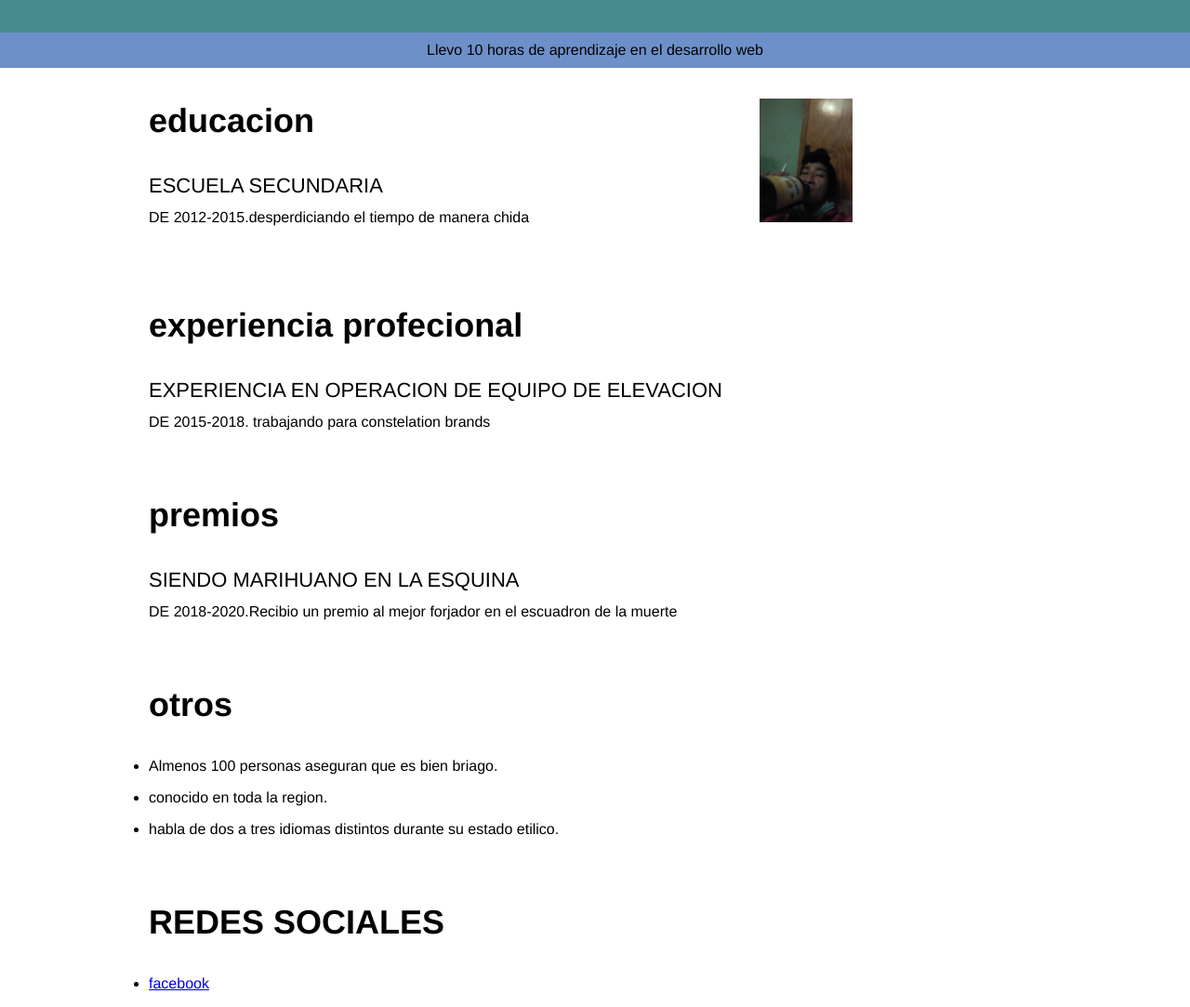
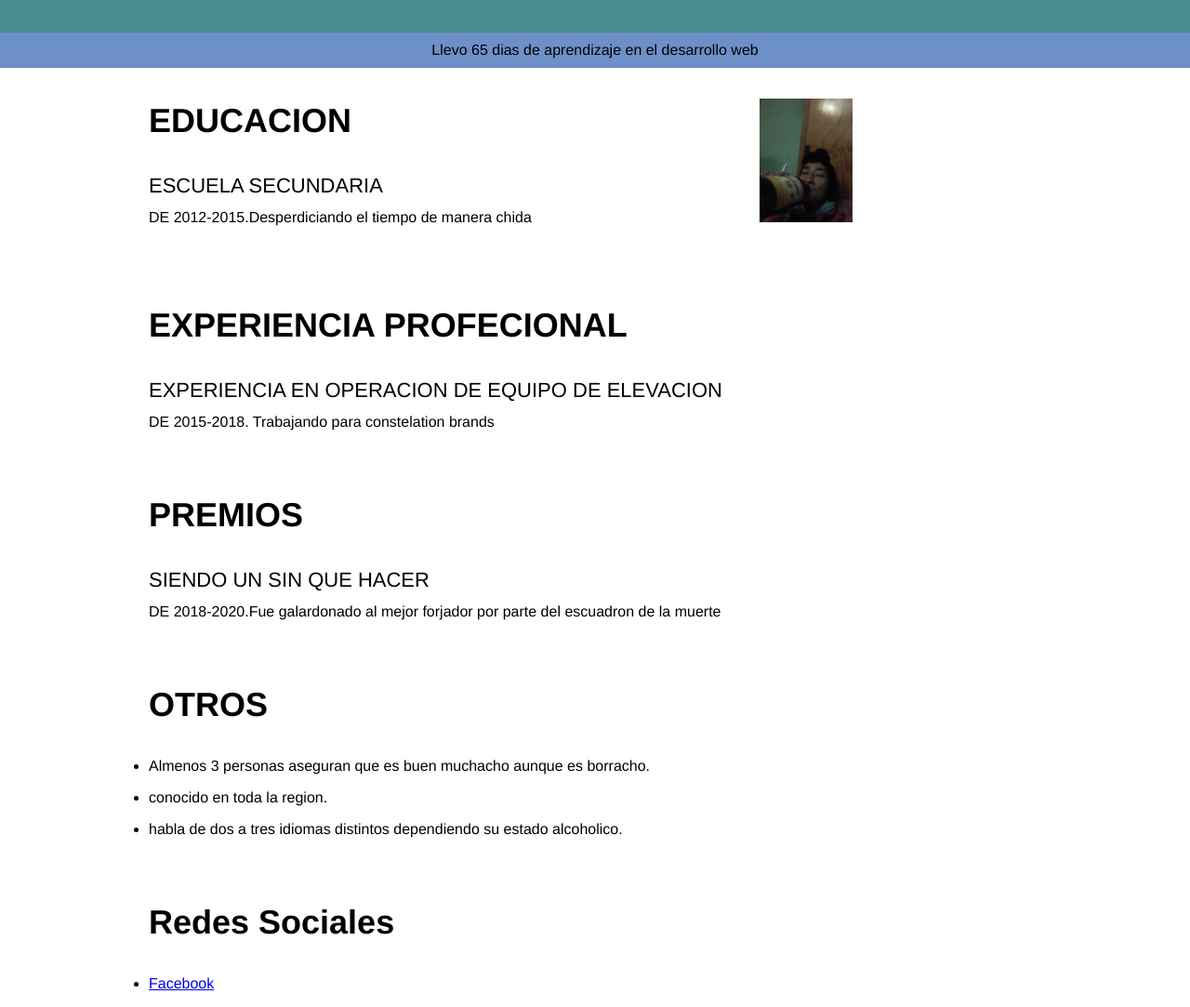
Before and after one commit to tepeuGmz/tepeugmz.github.com, a plain HTML site: page index.html in a window 1280 px wide. Shown: the part 132-1215 px from the top of the page at 93% size. Drawn offline with Linux system fonts and the light colour scheme.

Commit message:
the information is modified and some spelling errors are corrected

```diff
--- a/index.html
+++ b/index.html
@@ -14,17 +14,17 @@
       <p style="display:inline-block;width:400px;font-weight:200;">Estudiante en diseño web</p>
     </header>
     <div style="background-color:#6d90c9;color:black;text-align:center;padding:10px;">
-      Llevo 10 horas de aprendizaje en el desarrollo web
+      Llevo 65 dias de aprendizaje en el desarrollo web
     </div>
     <section>
       <div style="width:960px;margin-right:auto;margin-left:auto;">
         <div style="display:inline-block;width:68%;vertical-aligne-top;">
           <div>
-            <h3 style="font-size:36px;font-weight:700;">educacion</h3>
+            <h3 style="font-size:36px;font-weight:700;">EDUCACION</h3>
             <div>
               <dl>
-                <dt style="font-size:22px;text-transform:uppercase;margin-bottom:12px;margin-top:36px;">escuela secundaria</dt>
-                <dd style="margin:0;">DE 2012-2015.desperdiciando el tiempo de manera chida </dd>
+                <dt style="font-size:22px;text-transform:uppercase;margin-bottom:12px;margin-top:36px;">Escuela secundaria</dt>
+                <dd style="margin:0;">DE 2012-2015.Desperdiciando el tiempo de manera chida </dd>
               </dl>
             </div>
           </div>
@@ -33,36 +33,36 @@
           <img src="tp.jpg"width="100">
         </div>
         <div style="margin-top:70px">
-          <h3 style="font-size:36px;font-weight:700;">experiencia profecional</h3>
+          <h3 style="font-size:36px;font-weight:700;">EXPERIENCIA PROFECIONAL</h3>
           <div>
             <dl>
-              <dt style="font-size:22px;text-transform:uppercase;margin-bottom:12px;margin-top:36px;">experiencia en operacion de equipo de elevacion</dt>
-              <dd style="margin:0;">DE 2015-2018. trabajando para constelation brands</dd>
+              <dt style="font-size:22px;text-transform:uppercase;margin-bottom:12px;margin-top:36px;">Experiencia en operacion de equipo de elevacion</dt>
+              <dd style="margin:0;">DE 2015-2018. Trabajando para constelation brands</dd>
             </dl>
           </div>
         </div>
         <div style="margin-top:70px">
-          <h3 style="font-size:36px;font-weight:700;">premios</h3>
+          <h3 style="font-size:36px;font-weight:700;">PREMIOS</h3>
           <div>
             <dl>
-              <dt style="font-size:22px;text-transform:uppercase;margin-bottom:12px;margin-top:36px;">SIENDO MARIHUANO EN LA ESQUINA</dt>
-              <dd style="margin:0;">DE 2018-2020.Recibio un premio al mejor forjador en el escuadron de la muerte </dd>
+              <dt style="font-size:22px;text-transform:uppercase;margin-bottom:12px;margin-top:36px;">Siendo un sin que hacer</dt>
+              <dd style="margin:0;">DE 2018-2020.Fue galardonado al mejor forjador por parte del escuadron de la muerte </dd>
             </dl>
           </div>
         </div>
         <div style="margin-top:70px">
-          <h3 style="font-size:36px;font-weight:700;">otros</h3>
+          <h3 style="font-size:36px;font-weight:700;">OTROS</h3>
             <ul style="margin=top:12px;padding:0px;">
-              <li style="margin-top:16px;">Almenos 100 personas aseguran que es bien briago.</li>
+              <li style="margin-top:16px;">Almenos 3 personas aseguran que es buen muchacho aunque es borracho.</li>
               <li style="margin-top:16px;">conocido en toda la region. </li>
-              <li style="margin-top:16px;">habla de dos a tres idiomas distintos durante su estado etilico.</li>
+              <li style="margin-top:16px;">habla de dos a tres idiomas distintos dependiendo su estado alcoholico.</li>
             </ul>
         </div>
         <div style="margin-top:70px">
-          <h3 style="font-size:36px;font-weight:700;">REDES SOCIALES</h3>
+          <h3 style="font-size:36px;font-weight:700;">Redes Sociales</h3>
           <ul style="margin=top:12px;padding:0px;">
             <li style="margin-top:16px;">
-              <a href="https://www.facebook.com/ehecatltepeu"target="_blank">facebook</a>
+              <a href="https://www.facebook.com/ehecatltepeu"target="_blank">Facebook</a>
             </li>
           </ul>
         </div>
```
